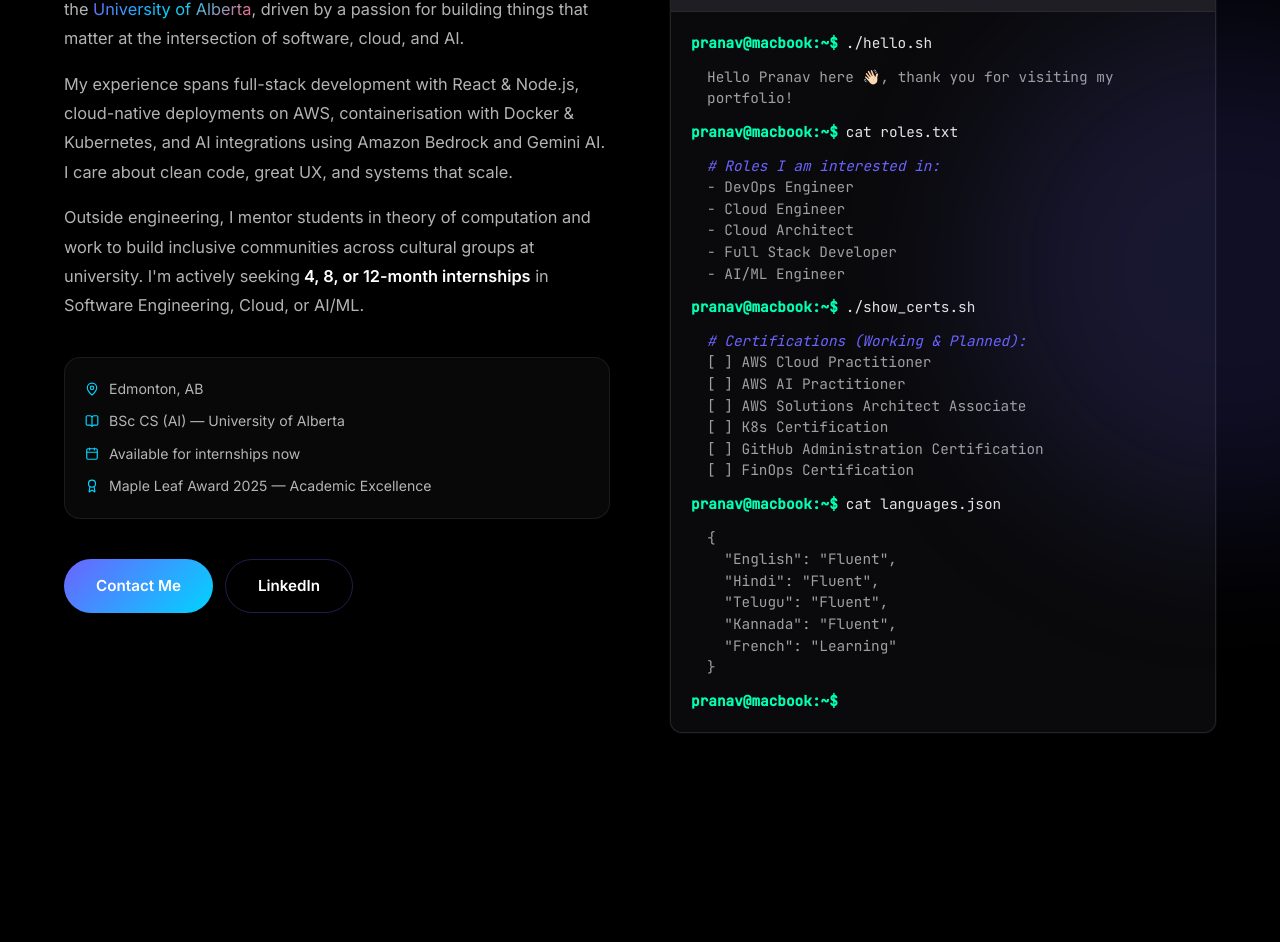
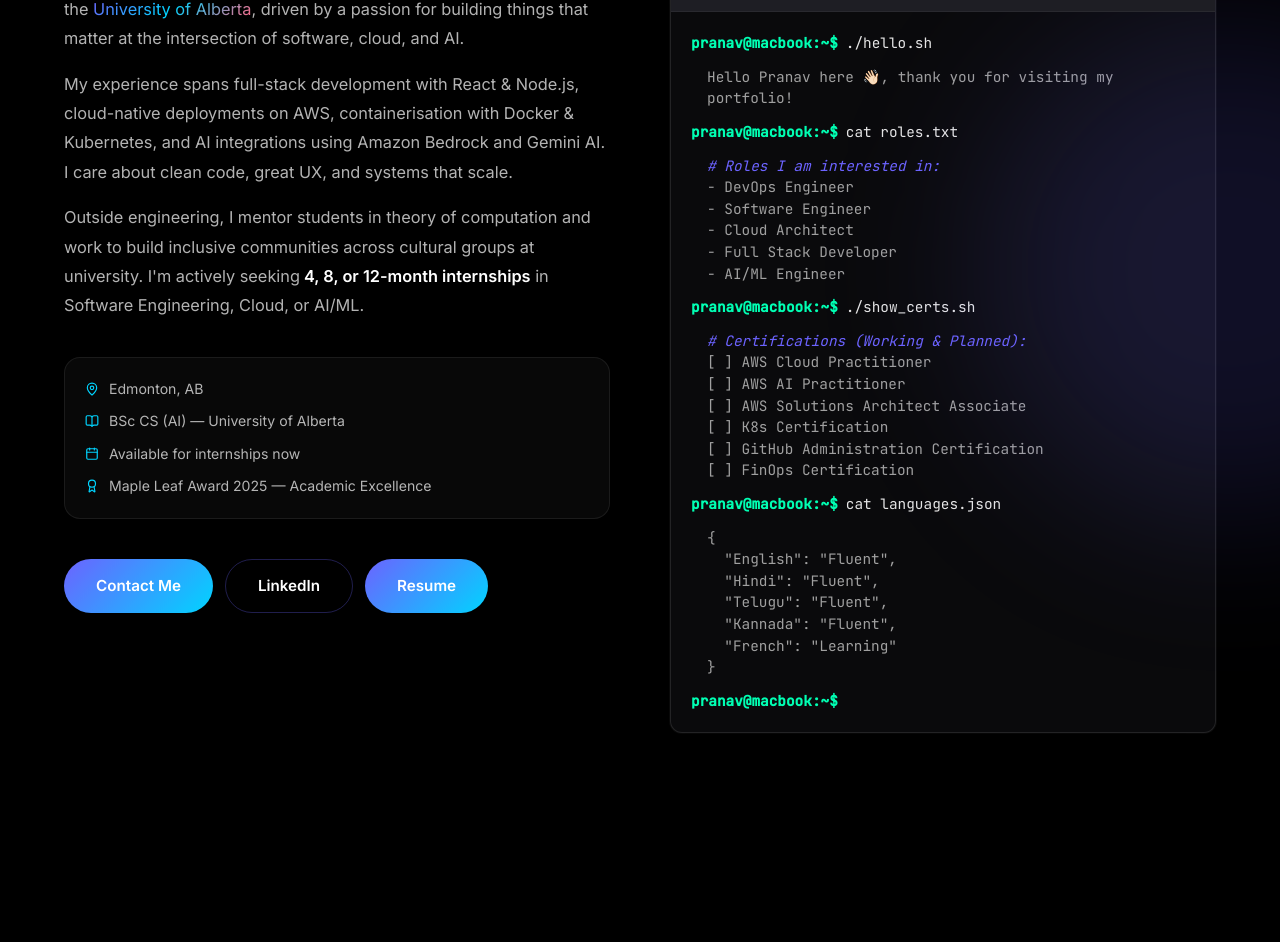
Before and after one commit to Pranav-ns/Portfolio, a Next.js app: page / in a window 1280 px wide. Shown: the part 1095-2037 px from the top of the page. Built offline with nearby package versions, Linux system fonts and the light colour scheme.

Commit message:
feat: add resume button and update roles

```diff
--- a/src/components/About.tsx
+++ b/src/components/About.tsx
@@ -92,6 +92,19 @@ export default function About() {
               >
                 LinkedIn
               </a>
+              <a
+                href="/resume.png"
+                target="_blank"
+                rel="noopener noreferrer"
+                className="btn-secondary"
+                style={{
+                  background: "var(--gradient-primary)",
+                  color: "#fff",
+                  border: "none"
+                }}
+              >
+                Resume
+              </a>
             </div>
           </motion.div>
 
--- a/src/components/TerminalAbout.tsx
+++ b/src/components/TerminalAbout.tsx
@@ -48,7 +48,7 @@ export default function TerminalAbout() {
             <br />
             - DevOps Engineer
             <br />
-            - Cloud Engineer
+            - Software Engineer
             <br />
             - Cloud Architect
             <br />
```
Also changed, not shown: public/resume.png (added).
